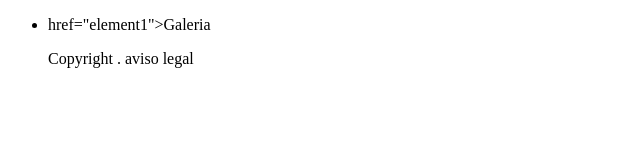
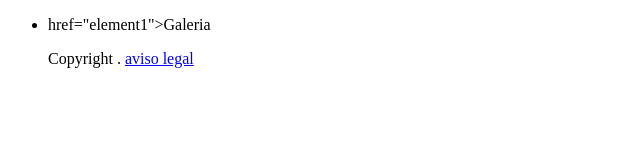
Before and after one commit to Camsimew/prueba_remotos, a plain HTML site: page index.html in a window 1280 px wide. Shown: the full height of the page, 0-640 px from the left. Drawn offline with Linux system fonts and the light colour scheme.

Commit message:
Update index.html
corregi el codigo

```diff
--- a/index.html
+++ b/index.html
@@ -14,9 +14,7 @@
                 <li> href="element1">Galeria</a></li>
 
                 <footer>
-                    <p>Copyright . <a href:"aviso.html">aviso legal</a>
-                        <href href="cookies.html">
-
+                    <p>Copyright . <a href="aviso.html">aviso legal</a>
 
                         </href>
                     </p>
```
